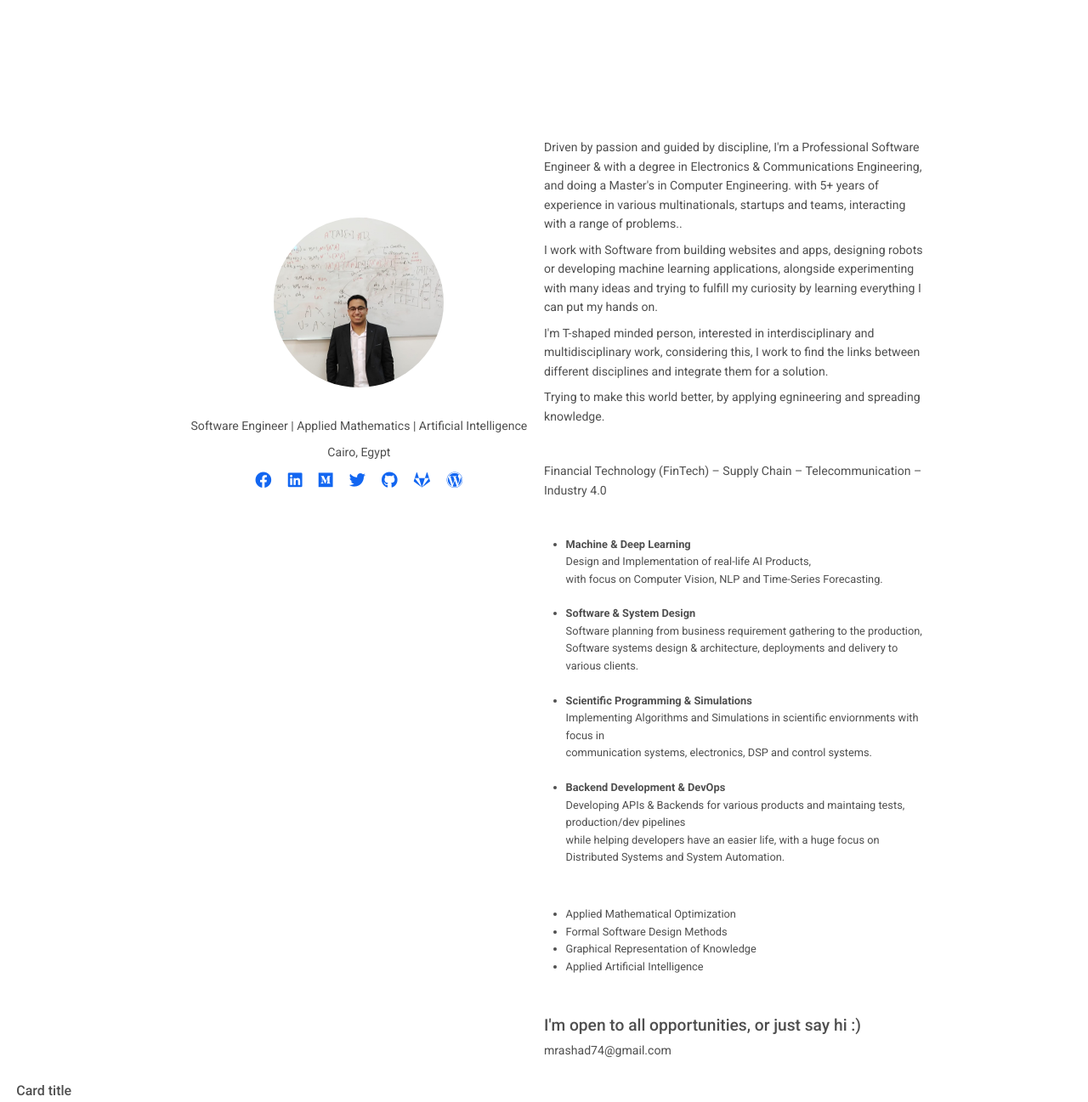
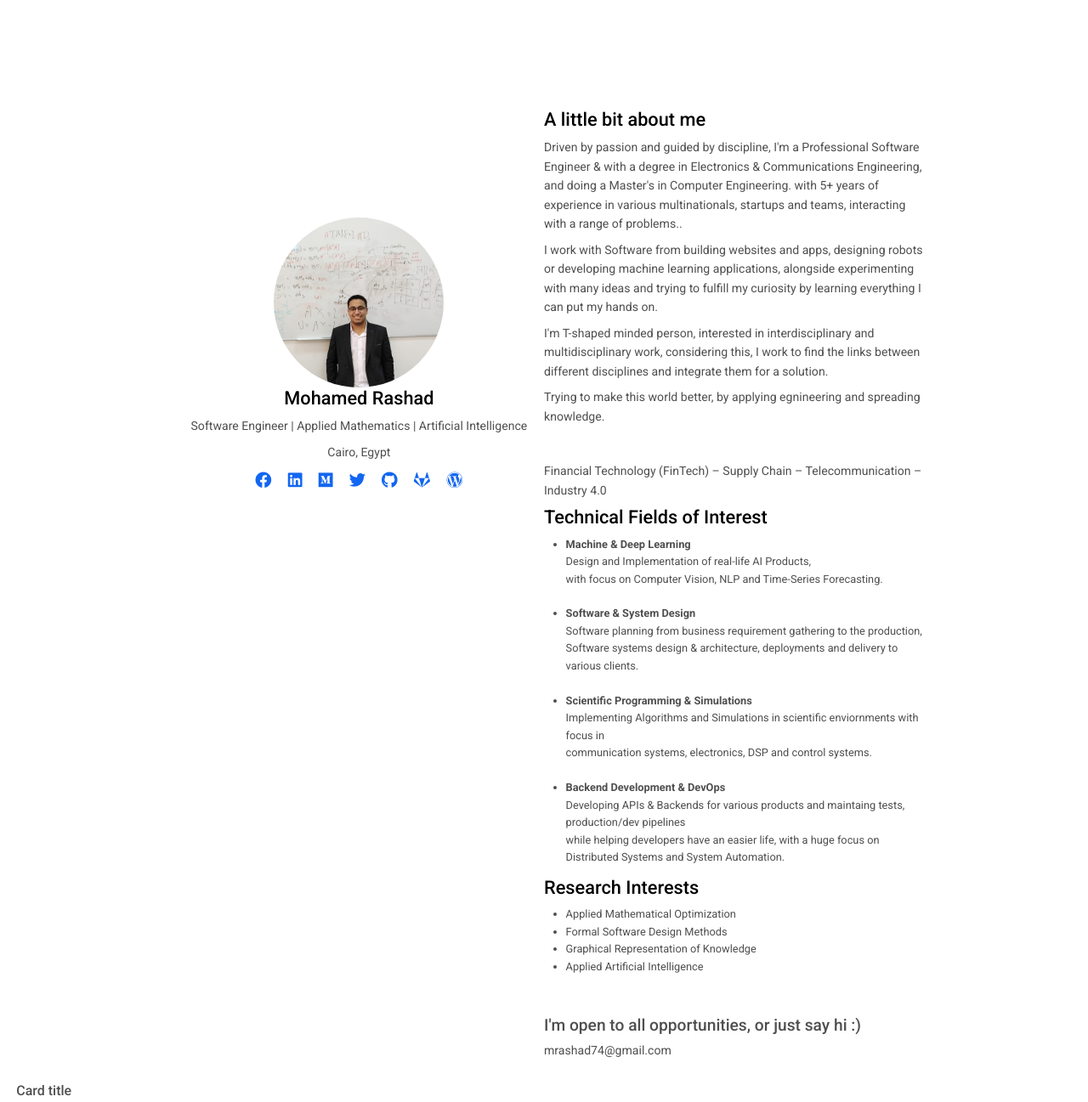
Before and after one commit to MohammedRashad/MohammedRashad.github.io, a plain HTML site: page index.html in a window 1280 px wide. Shown: the top 1297 px of the page at 85% size. Drawn offline with nearby package versions, Linux system fonts and the light colour scheme.

Commit message:
Update index.html

```diff
--- a/index.html
+++ b/index.html
@@ -38,7 +38,8 @@
         <div class="section-1">
 
             <img src="1597230966717.jpeg" class="rounded-circle" width="250" height="250" />
-            <h2>Mohamed Rashad </h2>
+            <br/>
+            <h2 style="color:black" >Mohamed Rashad </h2>
             <p>Software Engineer | Applied Mathematics | Artificial Intelligence</p>
             <p>Cairo, Egypt</p>
             <a href="https://fb.com/rashaddism"><i class="fab fa-facebook" aria-hidden="true"></i></a>
@@ -51,7 +52,7 @@
 
         </div>
         <div class="section-2">
-            <h2 style="color:#fff">A little bit about me</h2>
+            <h2  style="color:black">A little bit about me</h2>
             <p>Driven by passion and guided by discipline, I'm a Professional Software Engineer & with a degree in
                 Electronics & Communications Engineering, and doing a Master's in Computer Engineering.
                 with 5+ years of experience in various multinationals, startups and teams, interacting with a range of
@@ -74,7 +75,7 @@
             <h2>Business Domains of Experience</h2>
             <p> Financial Technology (FinTech) – Supply Chain – Telecommunication – Industry 4.0 </p>
 
-            <h2 style="color:#fff">Technical Fields of Interest</h2>
+            <h2  style="color:black">Technical Fields of Interest</h2>
 
             <ul>
                 <li><b>Machine & Deep Learning</b></li>
@@ -105,7 +106,7 @@
 
             </ul>
 
-                <h2 style="color:#fff">Research Interests</h2>
+                <h2  style="color:black">Research Interests</h2>
                   <ul>
                 <li>Applied Mathematical Optimization</li>
                 <li>Formal Software Design Methods</li>
```
